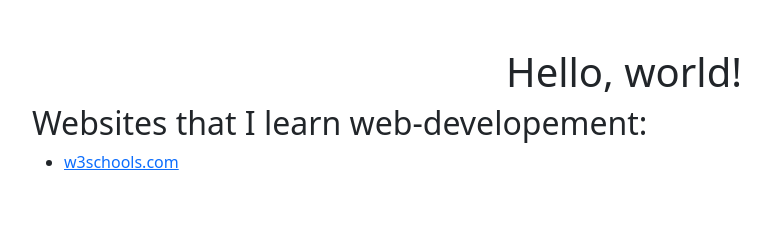
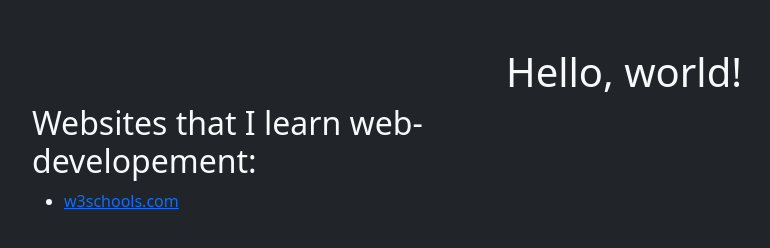
Before and after one commit to yavuz-emre/mywebsources, a plain HTML site: page index.html in a window 1280 px wide. Shown: the whole page, without its empty margins (16-786 px from the left). Drawn offline with nearby package versions, Linux system fonts and the light colour scheme.

Commit message:
Update index.html

```diff
--- a/index.html
+++ b/index.html
@@ -13,9 +13,11 @@
       crossorigin="anonymous"
     />
   </head>
-  <body>
+  <body class="bg-dark text-light">
     <div class="contianer p-5">
     <h1 class="text-center">Hello, world!</h1>
+      <div class="row">
+        <div class="col-6">
     <h2>Websites that I learn web-developement:</h2>
 
     <ul>
@@ -23,6 +25,8 @@
         <a href="https://www.w3schools.com" target="_blank"> w3schools.com </a>
       </li>
     </ul>
+        </div>
+      </div>
     </div>
 
     <script
```
